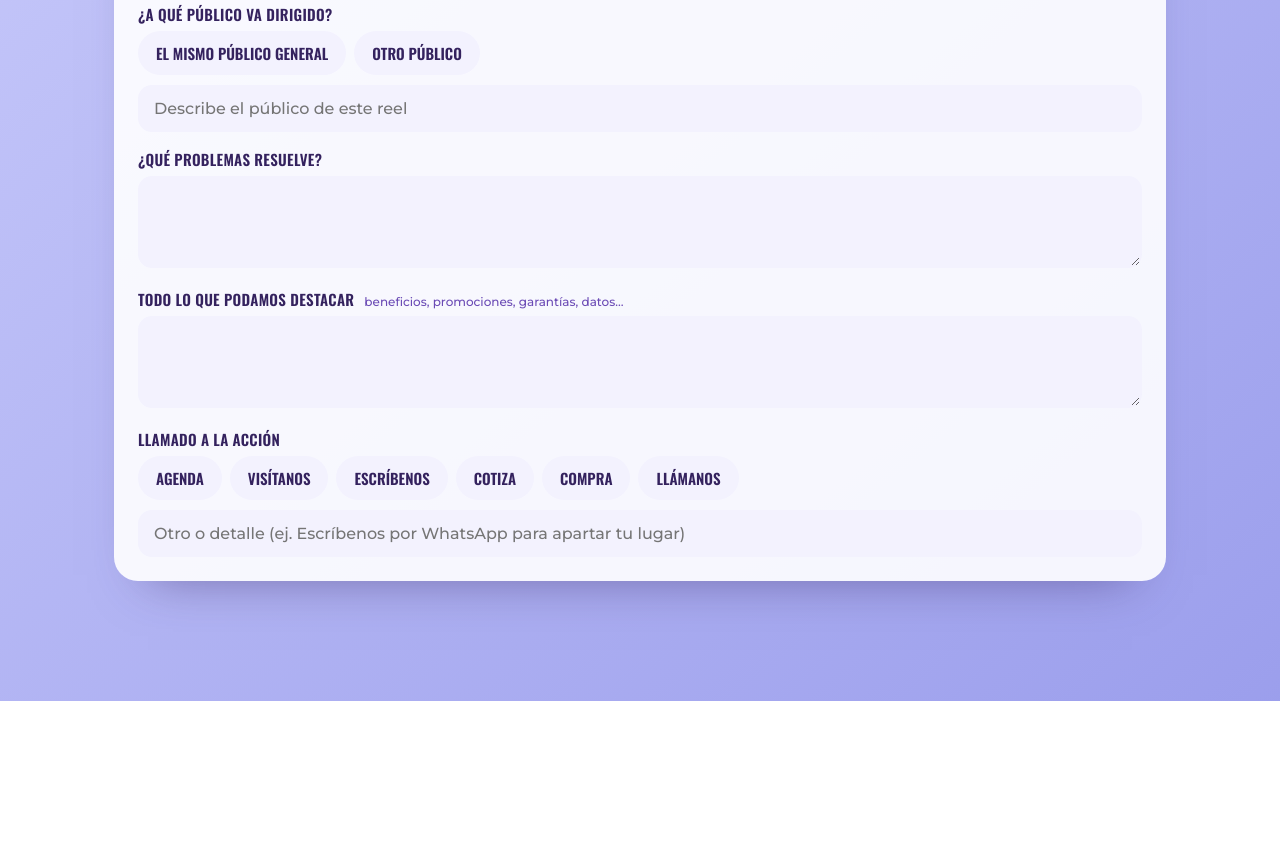
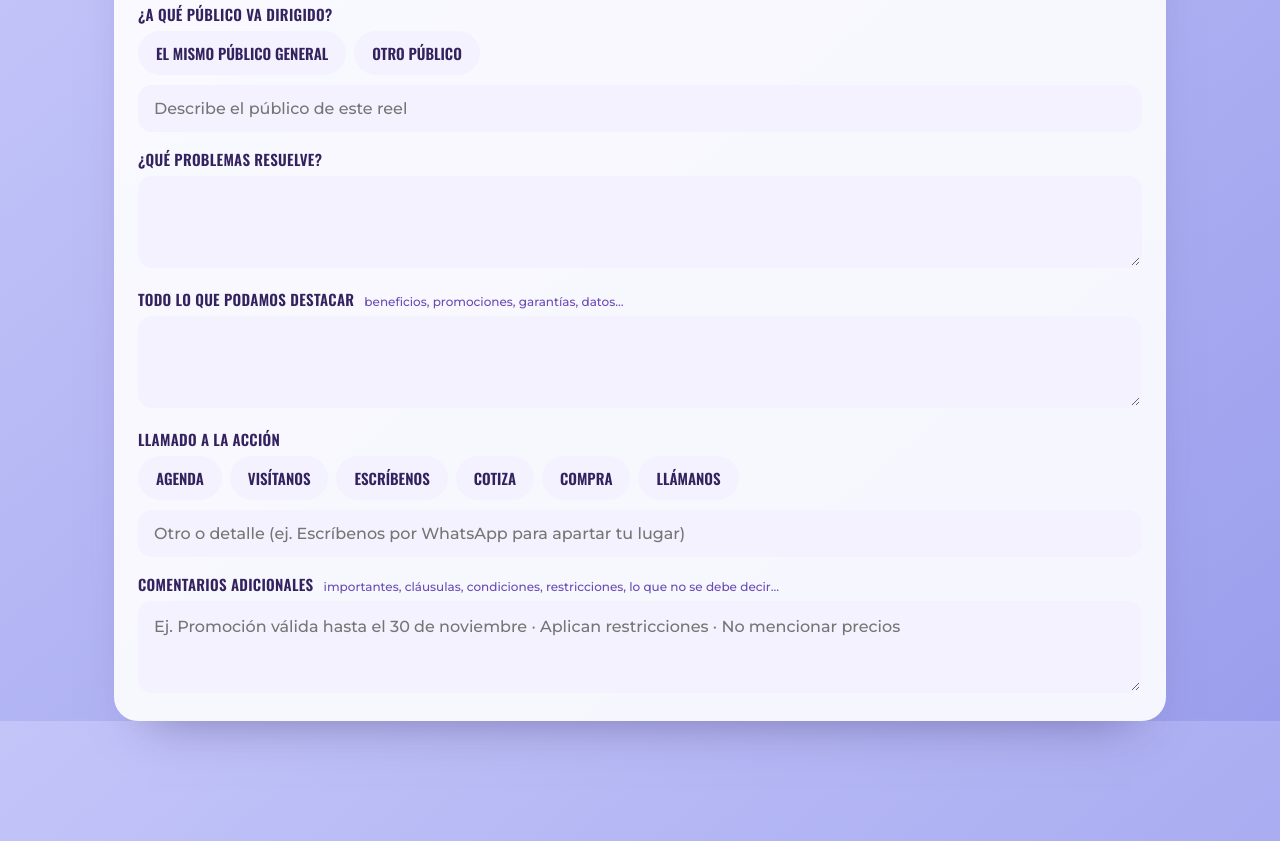
Before and after one commit to modebonilla/bravoagency, a plain HTML site: page onboarding/index.html in a window 1280 px wide. Shown: the part 2479-3320 px from the top of the page. Before the commit the page ends 3180 px from the top, so only its background shows below. Drawn offline with nearby package versions, Linux system fonts and the light colour scheme.

Commit message:
Add files via upload

```diff
--- a/onboarding/index.html
+++ b/onboarding/index.html
@@ -184,6 +184,7 @@ textarea{min-height:92px;resize:vertical;line-height:1.45}
         <label class="chip"><input type="checkbox" value="Llámanos"><span>Llámanos</span></label>
       </div>
       <input type="text" data-r="cta_otro" placeholder="Otro o detalle (ej. Escríbenos por WhatsApp para apartar tu lugar)" style="margin-top:10px"></div>
+    <label class="f full"><span>Comentarios adicionales <em>importantes, cláusulas, condiciones, restricciones, lo que no se debe decir…</em></span><textarea data-r="comentarios" placeholder="Ej. Promoción válida hasta el 30 de noviembre · Aplican restricciones · No mencionar precios"></textarea></label>
   </div>
 </div>
 </template>
@@ -207,11 +208,11 @@ function renderReels(){const tabs=$('#tabs'),box=$('#reels');tabs.innerHTML='';b
 let pend=null;function twice(id,msg){if(pend===id){pend=null;return true}pend=id;toast(msg);setTimeout(()=>{if(pend===id)pend=null},3000);return false}
 function confirmDel(i){const r=D.reels[i];return !Object.values(r).some(v=>v&&v.length)||twice('del'+i,'Toca de nuevo "Quitar reel" para confirmar')}
 const L={empresa:'Nombre de la empresa',antiguedad:'Antigüedad',aniversario:'Fecha de aniversario',telefono:'Teléfono',direccion:'Dirección',presentacion:'Presentación',diferenciadores:'Diferenciadores',productos:'Productos o servicios',redes_usuarios:'Usuarios / enlaces',edad:'Rango de edad',segmento_otro:'Otro segmento',zona:'Zona o ciudad',publico_notas:'Notas del público'};
-const RL={producto:'Producto o servicio a destacar',diferencia:'¿Qué lo diferencia?',publico:'Público',problemas:'¿Qué problemas resuelve?',destacar:'Qué destacar',cta_otro:'Detalle del llamado a la acción'};
+const RL={producto:'Producto o servicio a destacar',diferencia:'¿Qué lo diferencia?',publico:'Público',problemas:'¿Qué problemas resuelve?',destacar:'Qué destacar',cta_otro:'Detalle del llamado a la acción',comentarios:'Comentarios adicionales'};
 function sections(){const f=D.f,g=D.g,j=a=>(a||[]).join(', ');
  const S=[['TU EMPRESA',[['Nombre de la empresa',f.empresa],['Antigüedad',f.antiguedad],['Fecha de aniversario',f.aniversario],['Teléfono',f.telefono],['Dirección',f.direccion],['Presentación',f.presentacion],['Diferenciadores',f.diferenciadores],['Productos o servicios',f.productos],['Redes sociales',j(g.redes)],['Usuarios / enlaces',f.redes_usuarios]]],
  ['TU PÚBLICO OBJETIVO',[['Género',j(g.genero)],['Rango de edad',f.edad],['Segmento o nicho',[j(g.segmento),f.segmento_otro].filter(Boolean).join(' · ')],['Zona o ciudad',f.zona],['Notas',f.publico_notas]]]];
- D.reels.forEach((r,i)=>S.push(['REEL '+(i+1),[['Producto o servicio',r.producto],['¿Qué lo diferencia?',r.diferencia],['Público',[j(r.publico_tipo),r.publico].filter(Boolean).join(' · ')],['Problemas que resuelve',r.problemas],['Qué destacar',r.destacar],['Llamado a la acción',[j(r.cta),r.cta_otro].filter(Boolean).join(' · ')]]]));
+ D.reels.forEach((r,i)=>S.push(['REEL '+(i+1),[['Producto o servicio',r.producto],['¿Qué lo diferencia?',r.diferencia],['Público',[j(r.publico_tipo),r.publico].filter(Boolean).join(' · ')],['Problemas que resuelve',r.problemas],['Qué destacar',r.destacar],['Llamado a la acción',[j(r.cta),r.cta_otro].filter(Boolean).join(' · ')],['Comentarios adicionales',r.comentarios]]]));
  return S}
 function texto(){let t='ONBOARDING REELS DE VENTA · BRAVO AGENCY\n'+(D.f.empresa||'')+'\n';sections().forEach(([h,rows])=>{t+='\n== '+h+' ==\n';rows.forEach(([k,v])=>{t+=k+': '+(v||'—')+'\n'})});return t}
 function esc(s){return (s||'—').replace(/&/g,'&amp;').replace(/</g,'&lt;').replace(/\n/g,'<br>')}
```
